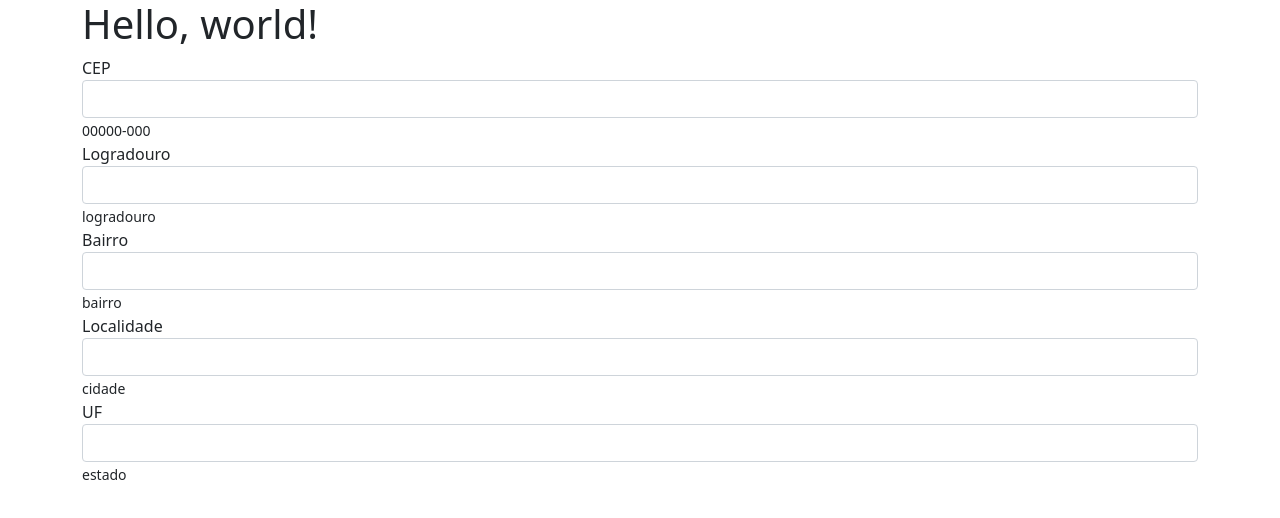
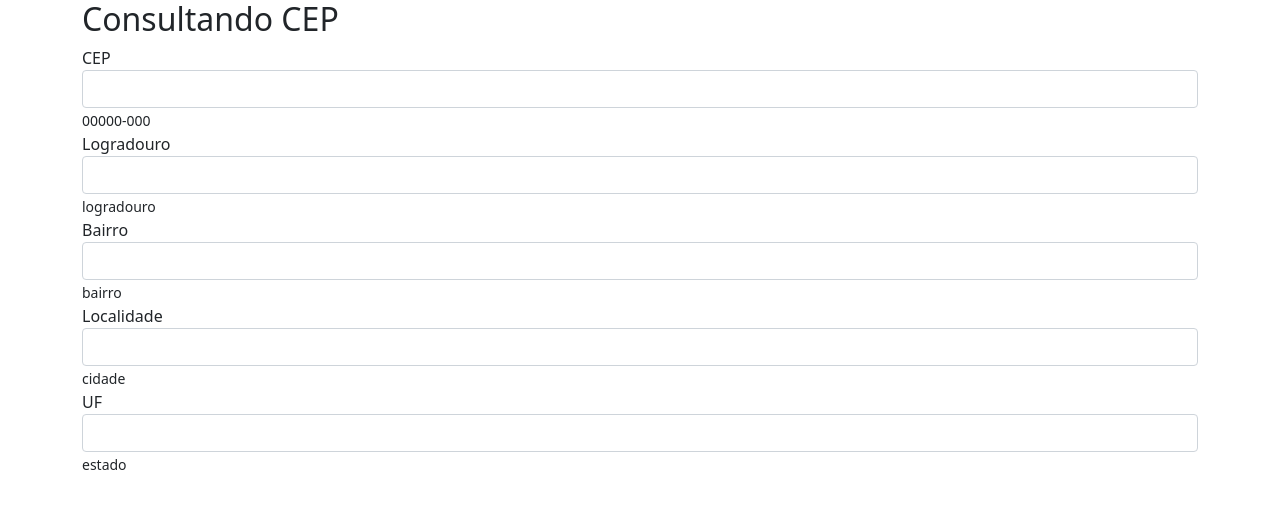
Before and after one commit to jesseaf/fetch_api, a plain HTML site: page index.html in a window 1280 px wide. Drawn offline with Linux system fonts and the light colour scheme.

Commit message:
Consultando CEP

```diff
--- a/index.html
+++ b/index.html
@@ -9,7 +9,7 @@
 </head>
 <body>
     <div class="container">
-        <h1>Hello, world!</h1>
+        <h2>Consultando CEP</h2>
         <form>
             <div class="form-group">
                 <label for="cep">CEP</label>
```
